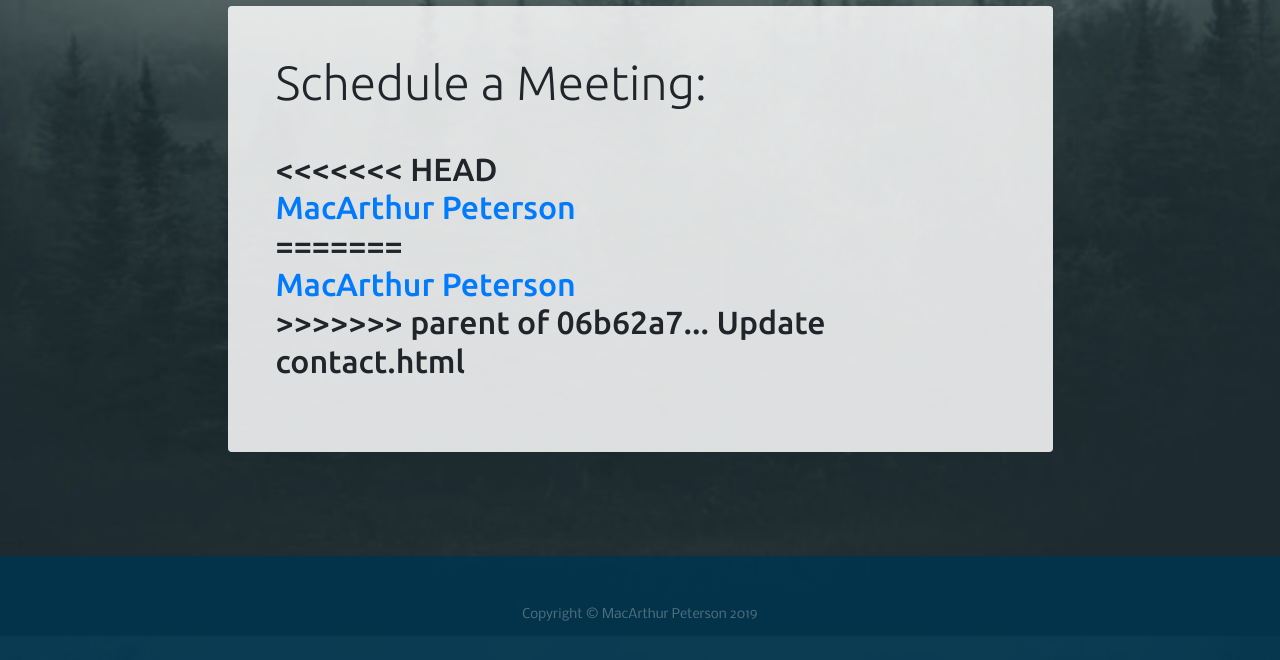
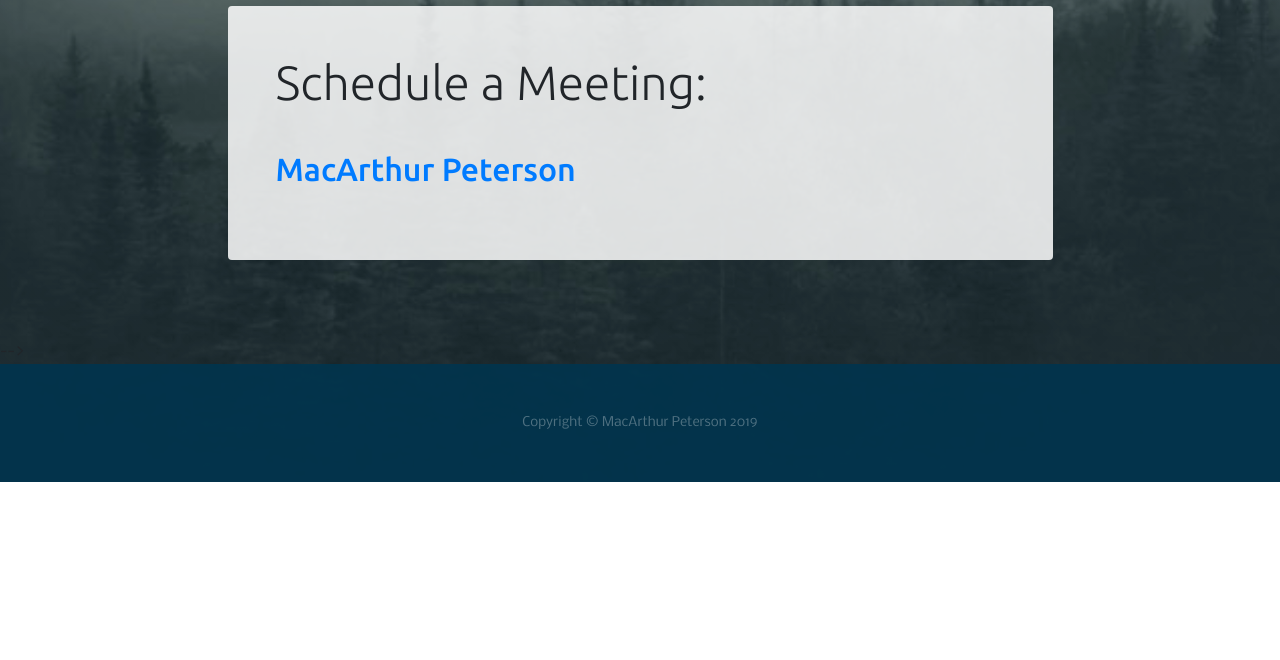
Before and after one commit to macarthur1515/macarthur1515.github.io, a website: page contact.html in a window 1280 px wide. Shown: the part 964-1624 px from the top of the page. After the commit the page ends 1446 px from the top, so only its background shows below. Drawn offline with Linux system fonts and the light colour scheme.

Commit message:
Update contact.html

```diff
--- a/contact.html
+++ b/contact.html
@@ -109,13 +109,10 @@
                 <h2 class="section-heading mb-4">
                   <span class="section-heading-lower">Schedule a Meeting:</span>
                   <br/>
-<<<<<<< HEAD
                   <script type="text/javascript" src="https://platform.linkedin.com/badges/js/profile.js" async defer></script>
-                  <div class="LI-profile-badge"  data-version="v1" data-size="large" data-locale="en_US" data-type="horizontal" data-theme="light" data-vanity="macarthur-peterson"><a class="LI-simple-link" href='https://www.linkedin.com/in/macarthur-peterson?trk=profile-badge'>MacArthur Peterson</a></div>                  <!--<span class="section-heading-upper">509.953.8343</span>-->
-=======
+
                   <div class="LI-profile-badge"  data-version="v1" data-size="large" data-locale="en_US" data-type="horizontal" data-theme="light" data-vanity="macarthur-peterson"><a class="LI-simple-link" href='https://www.linkedin.com/in/macarthur-peterson?trk=profile-badge'>MacArthur Peterson</a></div>
                   <!--<span class="section-heading-upper">509.953.8343</span>-->
->>>>>>> parent of 06b62a7... Update contact.html
                 </h2>
                <!-- <p>Founded 2018, MacArthur Peterson</p>
                 <p class="mb-0">Paragraph 2</p>-->
```
